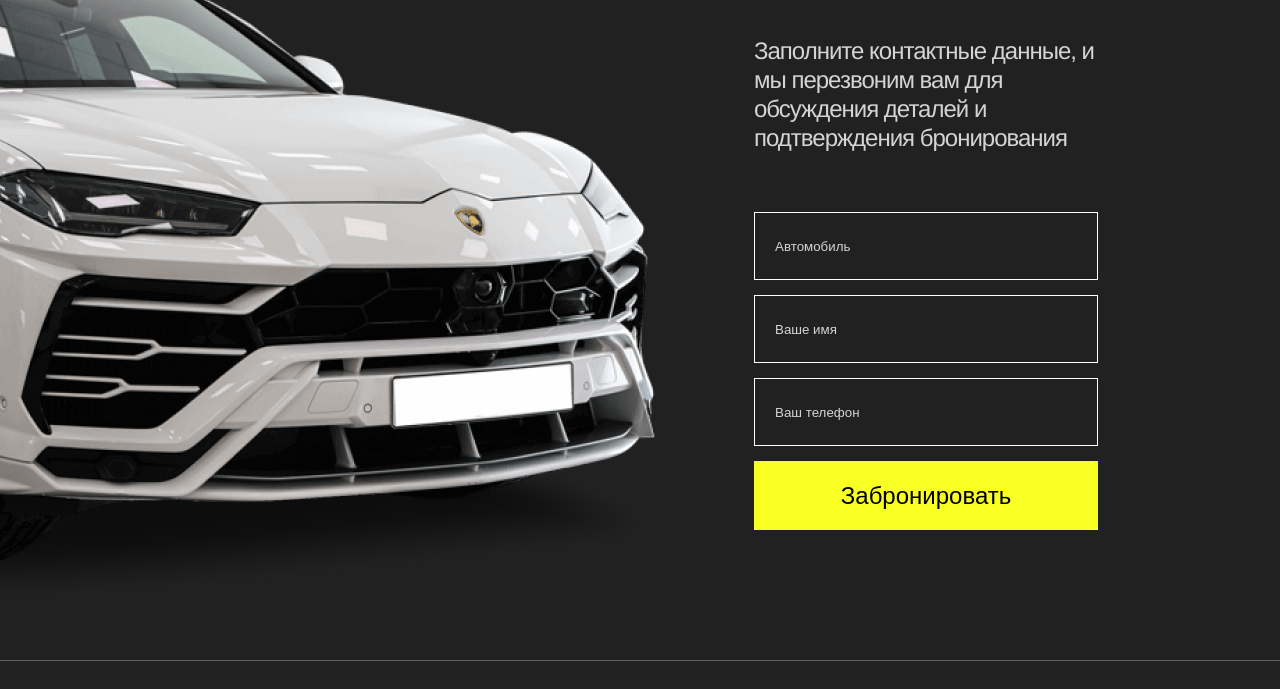
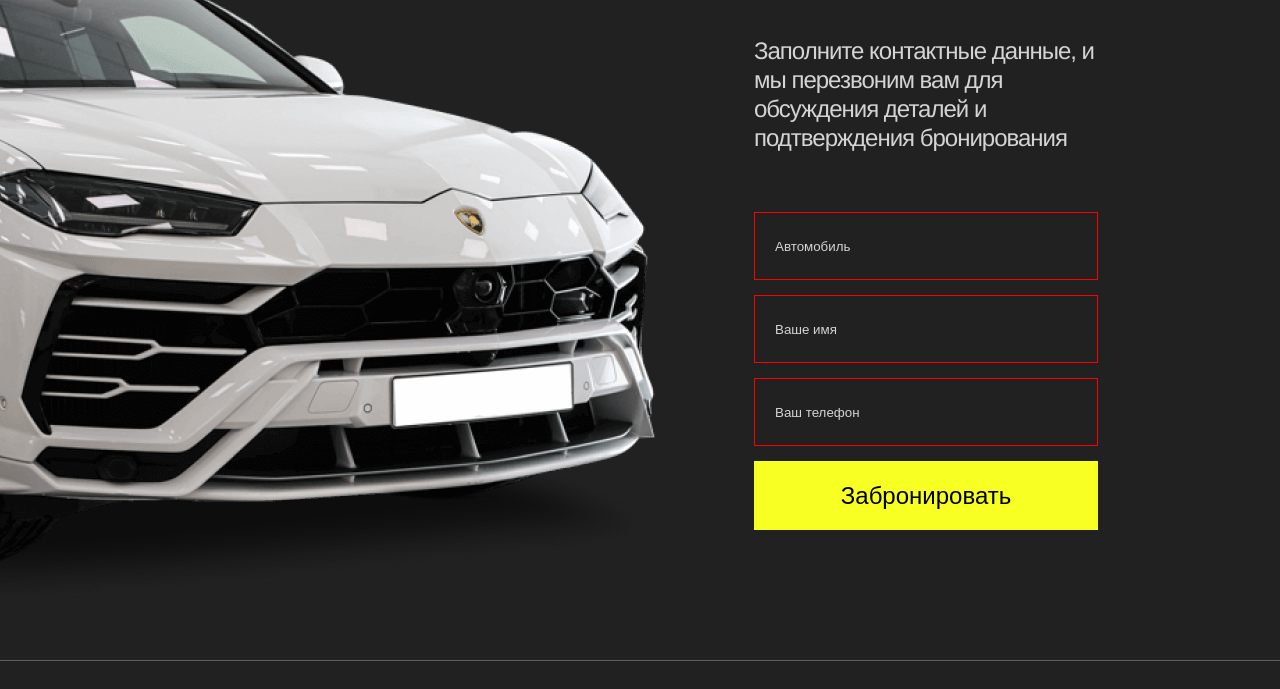
Before and after one commit to evgenysnegirenko/stackblitz-starters-3egp7ydb, a website: page index.html in a window 1280 px wide. Both pictures are taken after a click on the button "Забронировать". Shown: the part 5926-6615 px from the top of the page. Drawn offline with Linux system fonts and the light colour scheme.

Commit message:
add valide js

```diff
--- a/index.html
+++ b/index.html
@@ -399,10 +399,10 @@
           <p>
             Заполните контактные данные, и мы перезвоним вам для обсуждения деталей и подтверждения бронирования
           </p>
-          <input type="text" placeholder="Автомобиль">
-          <input type="text" placeholder="Ваше имя">
-          <input type="text" placeholder="Ваш телефон">
-          <button type="button" class="button">Забронировать</button>
+          <input type="text" placeholder="Автомобиль" id="car" class="input-valid">
+          <input type="text" placeholder="Ваше имя" id="name" class="input-valid">
+          <input type="text" placeholder="Ваш телефон" id="phone" class="input-valid">
+          <button type="button" class="button" id="order-action">Забронировать</button>
         </form>
       </div>
     </section>
--- a/js/script.js
+++ b/js/script.js
@@ -18,4 +18,59 @@ window.onload = () => {
             carsContent.scrollIntoView({behavior: "instant"});
         }
     })
+
+
+    document.getElementById('order-action').addEventListener('click', function() {
+        // Получаем значения полей
+        const car = document.getElementById('car');
+        const name = document.getElementById('name');
+        const phone = document.getElementById('phone');
+
+        // Флаг валидности формы
+        let isValid = true;
+
+        // Проверяем поле "Машина"
+        if (car.value.trim() === '') {
+            car.classList.remove('input-valid');
+            car.classList.add('input-error');
+            isValid = false;
+        } else {
+            car.classList.remove('input-error');
+            car.classList.add('input-valid');
+        }
+
+        // Проверяем поле "Имя"
+        if (name.value.trim() === '') {
+            name.classList.remove('input-valid');
+            name.classList.add('input-error');
+            isValid = false;
+        } else {
+            name.classList.remove('input-error');
+            name.classList.add('input-valid');
+        }
+
+        // Проверяем поле "Телефон"
+        const phoneValue = phone.value.trim();
+        if (phoneValue.length < 10) {
+            phone.classList.remove('input-valid')
+            phone.classList.add('input-error');
+            isValid = false;
+        } else {
+            phone.classList.remove('input-error');
+            phone.classList.add('input-valid');
+        }
+
+        // Если форма валидна
+        if (isValid) {
+            alert("Спасибо за заявку! Мы скоро свяжемся с Вами");
+            // Очищаем поля
+            car.value = '';
+            name.value = '';
+            phone.value = '';
+            // Убираем классы ошибок
+            car.classList.remove('input-valid');
+            name.classList.remove('input-valid');
+            phone.classList.remove('input-valid');
+        }
+    });
 }
--- a/styles/style.css
+++ b/styles/style.css
@@ -305,13 +305,20 @@ h1 {
   color: #d4d4d4;
 }
 
+.input-error {
+  border: 1px solid red;
+}
+.input-valid {
+  border: 1px solid white;
+}
+
 .order input {
   width: 100%;
   height: 68px;
   padding: 24px 20px;
   box-sizing: border-box;
   color: white;
-  border: 1px solid white;
+  /* border: 1px solid white; */
   background-color: transparent;
   margin-bottom: 15px;
   font-style: 16px;
```
